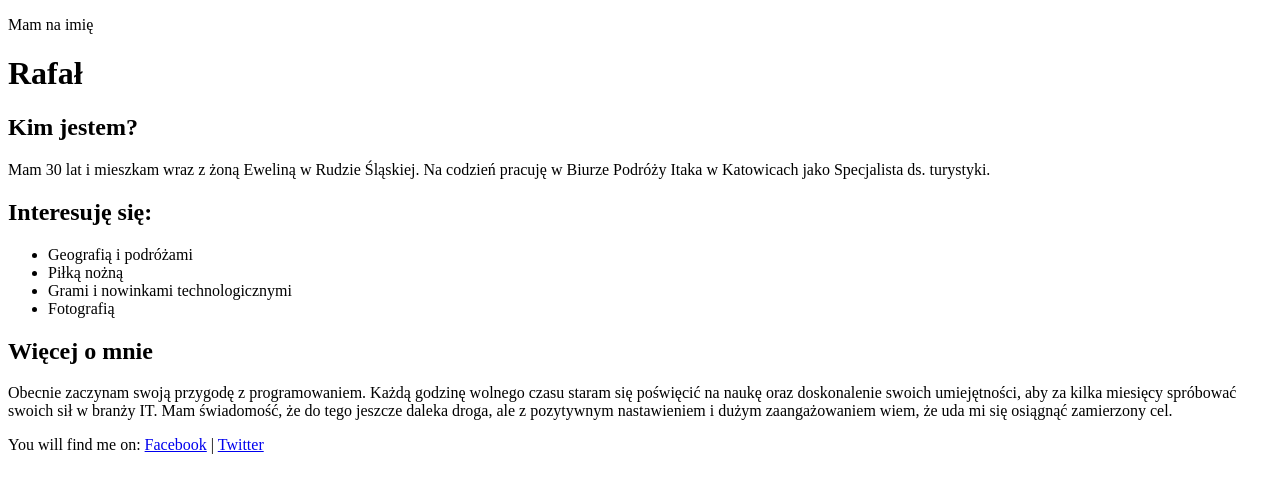
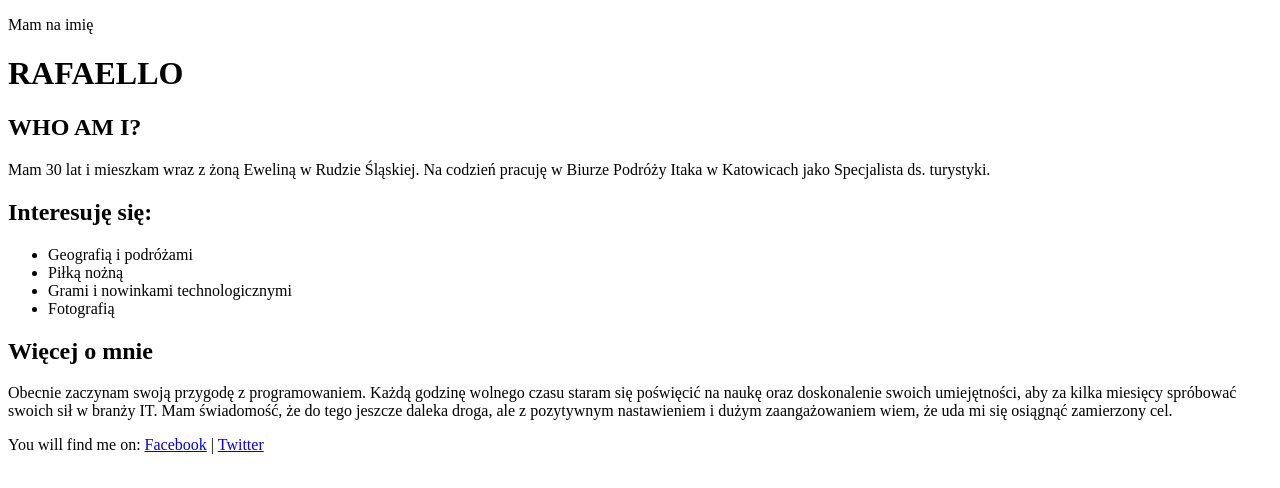
Before and after one commit to RafaDz1989/nauka-gita, a plain HTML site: page index.html in a window 1280 px wide. Drawn offline with nearby package versions, Linux system fonts and the light colour scheme; files that its build step writes are made by us from their sources.

Commit message:
Change title and h1

```diff
--- a/index.html
+++ b/index.html
@@ -2,18 +2,18 @@
 <html>
     <head>
         <meta charset="UTF-8">
-        <title>Strona o mnie</title>
+        <title>O mnie jest ta strona</title>
         <link rel="stylesheet" type="text/css" href="style.css">
         <link href="https://fonts.googleapis.com/css?family=Bree+Serif|Rubik:400,700" rel="stylesheet">
     </head>
     <body>
         <header>
             <p>Mam na imię</p>
-            <h1>Rafał</h1>
+            <h1>RAFAELLO</h1>
         </header>
         <main class="container">
             <section class="about">
-                <h2>Kim jestem?</h2>
+                <h2>WHO AM I?</h2>
                 <p>Mam 30 lat i mieszkam wraz z żoną Eweliną w Rudzie Śląskiej. Na codzień pracuję w Biurze Podróży Itaka w Katowicach jako Specjalista ds. turystyki.</p>
             </section>
             <section class="interests">
```
